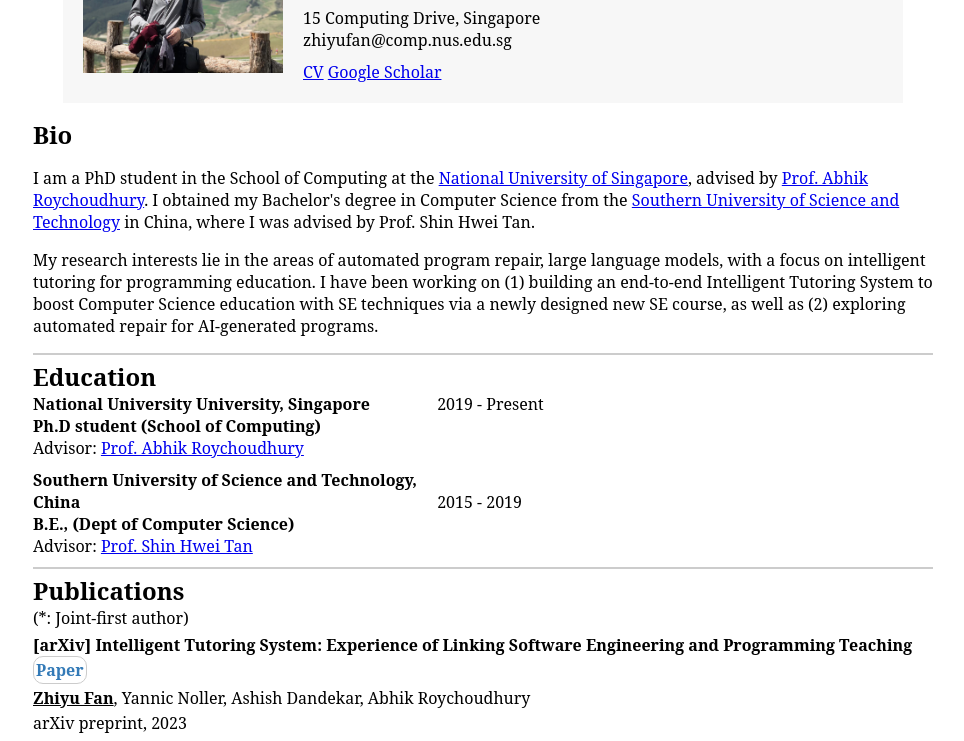
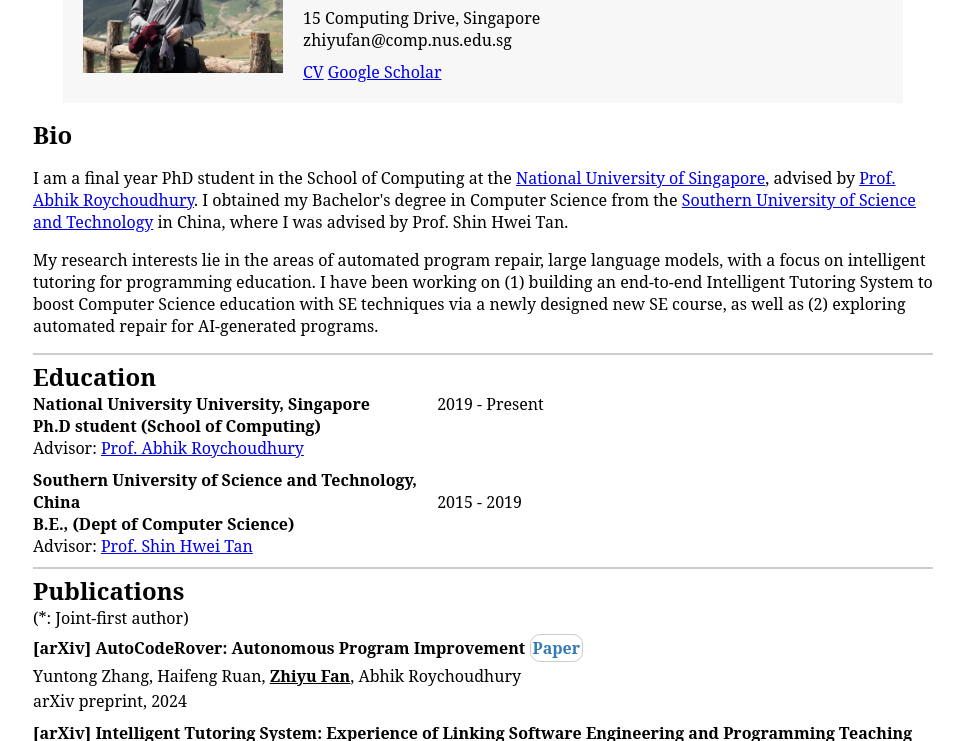
Before and after one commit to zhiyufan/zhiyufan.github.io, a plain HTML site: page index.html in a window 1280 px wide. Shown: the part 167-908 px from the top of the page, without its empty margins (157-1121 px from the left). Drawn offline with Linux system fonts and the light colour scheme.

Commit message:
upload autocoderover

```diff
--- a/index.html
+++ b/index.html
@@ -28,7 +28,7 @@
   <main>
     <section>
       <h2>Bio</h2>
-      <p>I am a PhD student in the School of Computing at the <a href="https://www.nus.edu.sg/">National University of
+      <p>I am a final year PhD student in the School of Computing at the <a href="https://www.nus.edu.sg/">National University of
           Singapore</a>, advised by <a href="https://abhikrc.com/">Prof. Abhik Roychoudhury</a></span>. I obtained my Bachelor's degree in Computer
         Science from the <a href="https://www.sustech.edu.cn/en/">Southern University of Science and Technology<a> in
             China, where I was advised by Prof. Shin Hwei Tan.</p>
@@ -57,7 +57,13 @@
       <h2>Publications</h2> <a>(*: Joint-first author)</a>
 
       <ul>
-        <li>
+           <div class="publication">
+            <h4 class="publication-title">[arXiv] AutoCodeRover: Autonomous Program Improvement
+              <a href="https://arxiv.org/pdf/2404.05427" target="_blank" class="publication-link">Paper</a>
+            </h4>
+            <p class="publication-authors">Yuntong Zhang, Haifeng Ruan, <strong><u>Zhiyu Fan</u></strong>, Abhik Roychoudhury</p>
+            <p class="publication-details">arXiv preprint, 2024</p>
+          </div>       <li>
           <div class="publication">
             <h4 class="publication-title">[arXiv] Intelligent Tutoring System: Experience of Linking Software Engineering and Programming Teaching
               <a href="https://arxiv.org/pdf/2310.05472" target="_blank" class="publication-link">Paper</a>
```
Also changed, not shown: 1 other file.
